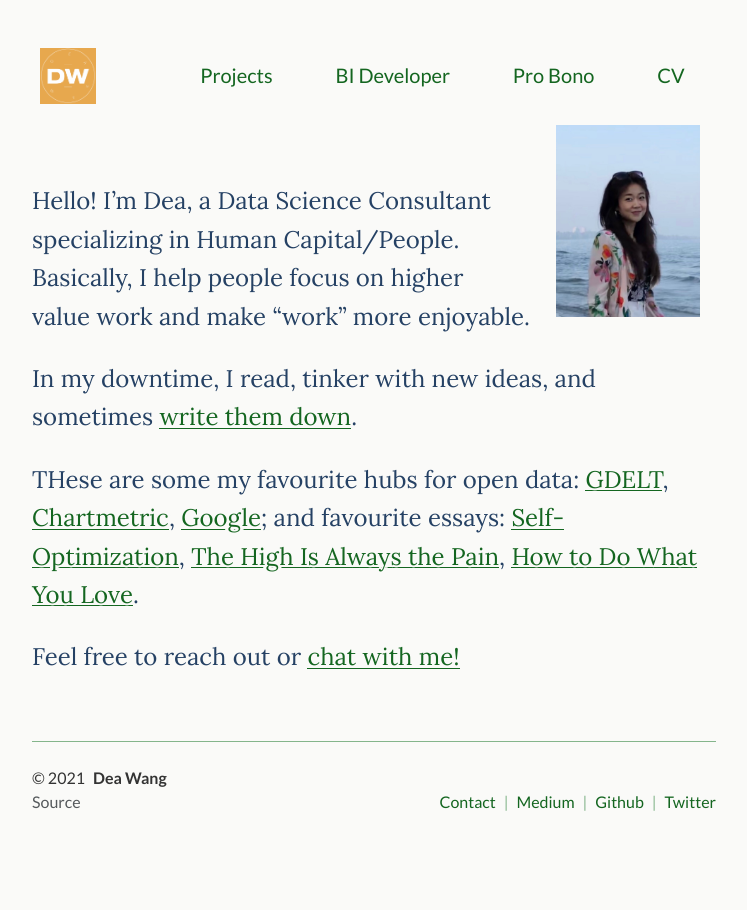
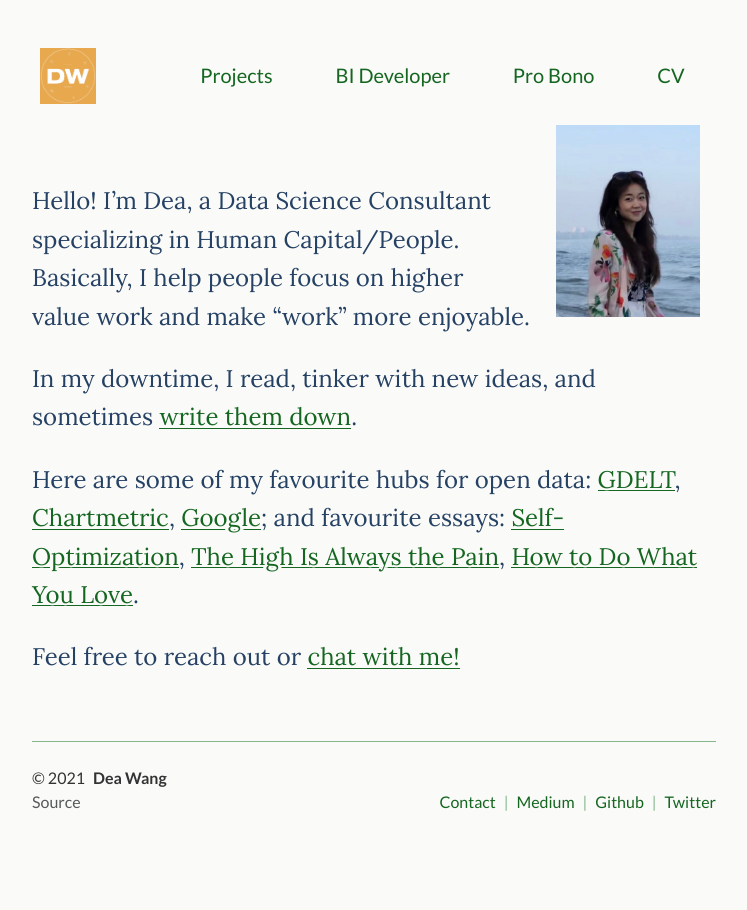
Before and after one commit to deawyk/deawyk.github.io, a Jekyll site: the page built from index.md, in a window 1280 px wide. Shown: the whole page, without its empty margins (266-1013 px from the left). Built offline with Jekyll 4.4.1, drawn with Linux system fonts in a browser that asks for light colours.

Commit message:
Update index.md

```diff
--- a/index.md
+++ b/index.md
@@ -20,7 +20,8 @@
 
 In my downtime, I read, tinker with new ideas, and sometimes [write them down](https://deaw.medium.com/). <br>
 
-THese are some my favourite hubs for open data: [GDELT](https://www.gdeltproject.org/), [Chartmetric](https://www.chartmetric.com/music-industry-trends/6mo-report), [Google](https://datasetsearch.research.google.com/); and favourite essays: [Self-Optimization](https://www.theguardian.com/news/2019/aug/02/athleisure-barre-kale-tyranny-ideal-woman-labour), [The High Is Always the Pain](https://themorningnews.org/article/the-high-is-always-the-pain-and-the-pain-is-always-the-high), [How to Do What You Love](http://www.paulgraham.com/love.html).
+Here are some of my favourite hubs for open data: [GDELT](https://www.gdeltproject.org/), [Chartmetric](https://www.chartmetric.com/music-industry-trends/6mo-report), [Google](https://datasetsearch.research.google.com/);
+    and favourite essays: [Self-Optimization](https://www.theguardian.com/news/2019/aug/02/athleisure-barre-kale-tyranny-ideal-woman-labour), [The High Is Always the Pain](https://themorningnews.org/article/the-high-is-always-the-pain-and-the-pain-is-always-the-high), [How to Do What You Love](http://www.paulgraham.com/love.html).
 
 Feel free to reach out or [chat with me!](https://calendly.com/deaw/coffee)
 </div>
```
